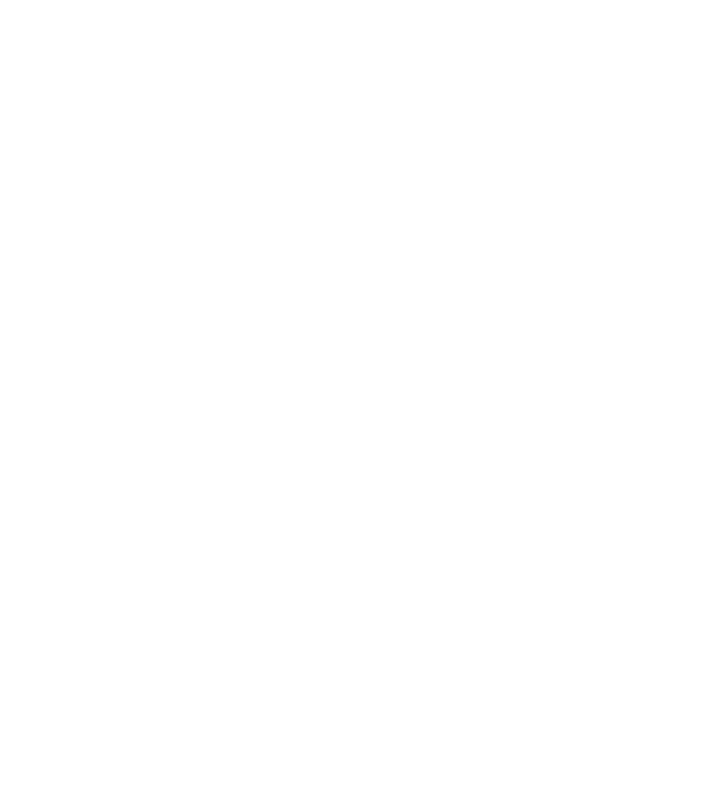
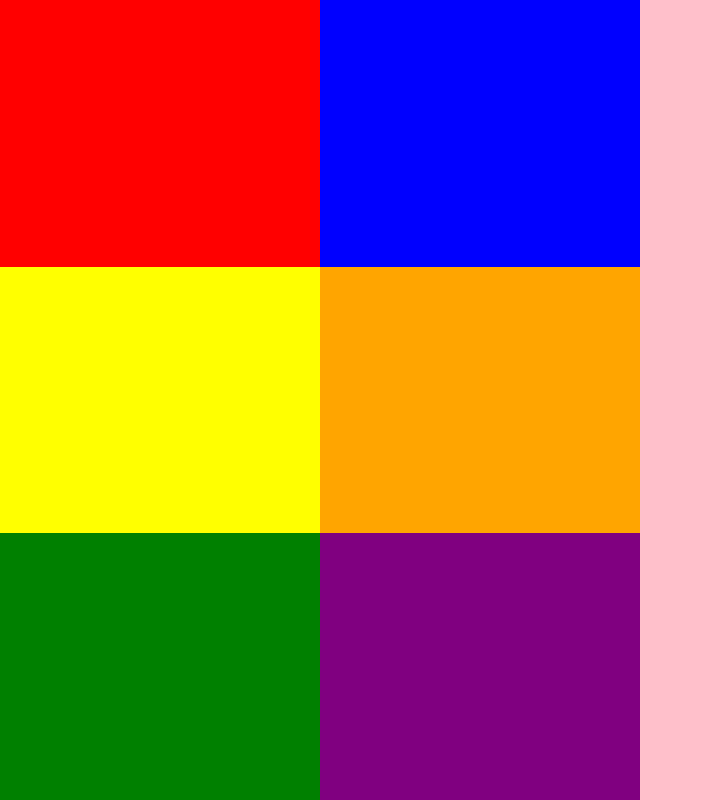
Before and after one commit to joshua1234515/overwatch4, a plain HTML site: page index.html in a window 1280 px wide. Shown: the whole page, without its empty margins (0-703 px from the left). Drawn offline with Linux system fonts and the light colour scheme.

Commit message:
Update stylesheet.css

```diff
--- a/stylesheet.css
+++ b/stylesheet.css
@@ -1,54 +1,64 @@
 body {
-	height: 100vh;
-	width: 100vw;
-	display: flex;
-	flex-wrap: wrap;
-	margin: 0;
+  background-color: black;
+  width: 100vw;
+  height: 100vh;
+  padding: 0;
+  margin: 0;
+  display: flex;
+  flex-wrap: wrap;
 }
 
-}
-.box{
-	height:100vh;
-	width:50vw;
-}
-.pink{
-	color:pink;
-	height:33.3%;
-	width:25%;
+.container1 {
+  background-color: white;
+  width: 50%;
+  height: 100%;
+  padding: 0;
+  margin: 0;
+  display: flex;
+  flex-wrap: wrap;
 
 }
 
-.orange{
-	color:orange;
-	height:33.3%;
-	width:25%;
+.container2 {
+  background-color: pink;
+  width: 50%;
+  height: 100%;
+  padding: 0;
+  margin: 0;
+}
 
+.box1 {
+  width: 50%;
+  height: calc(100%/3);
+  background-color: red;
 }
-.purple{
-	color:purple;
-	height:33.3%;
-	width:25%;
 
+.box2 {
+  width: 50%;
+  height: calc(100%/3);
+  background-color: blue;
 }
-.green{
-	color:green;
-	height:33.3%;
-	width:25%;
 
+.box3 {
+  width: 50%;
+  height: calc(100%/3);
+  background-color: yellow;
 }
-.red{
-	color:red;
-	height:33.3%;
-	width:25%;
 
+.box4 {
+  width: 50%;
+  height: calc(100%/3);
+  background-color: orange;
 }
-.black{
-	color:black;
-	height:33.3%;
-	width:25%;
 
+.box5 {
+  width: 50%;
+  height: calc(100%/3);
+  background-color: green;
 }
-.box2{
-	height:100vh;
-	width:50vw;
+
+.box6 {
+  width: 50%;
+  height: calc(100%/3);
+  background-color: purple;
 }
```
